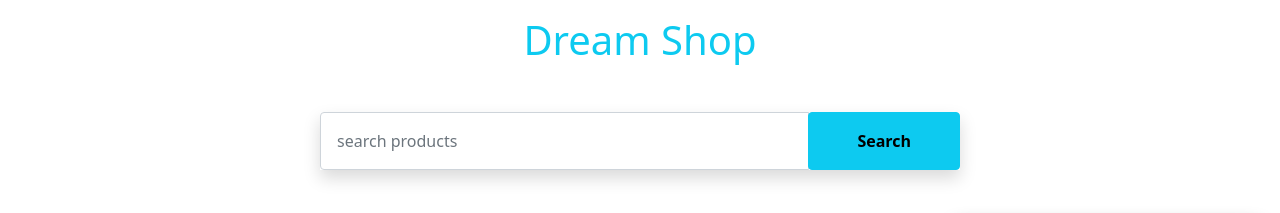
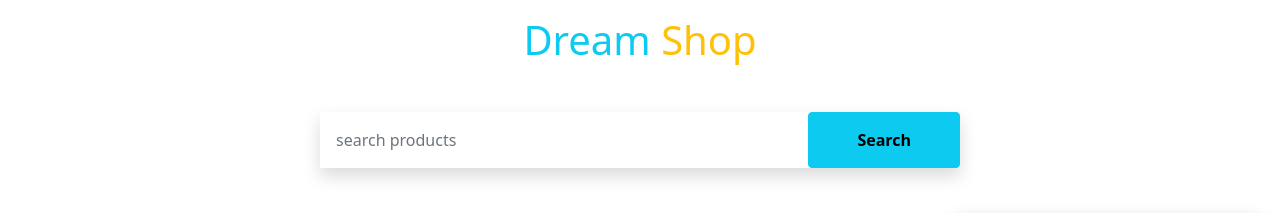
Before and after one commit to swarga500/assaignment-7-ranga-store, a plain HTML site: page index.html in a window 1280 px wide. Shown: the top 213 px of the page. Drawn offline with nearby package versions, Linux system fonts and the light colour scheme.

Commit message:
css update 2

```diff
--- a/index.html
+++ b/index.html
@@ -21,7 +21,7 @@
 <body>
   <!------------------ heading text ------------- -->
   <header>
-    <h1 class="text-center mt-3 text-info">Dream Shop</h1>
+    <h1 class="text-center mt-3 text-info">Dream <span class="text-warning">Shop</span></h1>
   </header>
 
   <!-- main section  -->
@@ -29,7 +29,7 @@
 
     <!---------------- search div ------------------------------ -->
         <div class="input-group shadow w-50 mx-auto my-5">
-          <input type="text" class="form-control p-3" placeholder="search products" aria-label="Recipient's username" aria-describedby="button-addon2">
+          <input type="text" class="form-control border-0 p-3 rounded" placeholder="search products" aria-label="Recipient's username" aria-describedby="button-addon2">
           <button class="btn btn-info fw-bold rounded px-5" type="button" id="button-addon2" onclick="loadProducts()">Search</button>
         </div>
 
```
